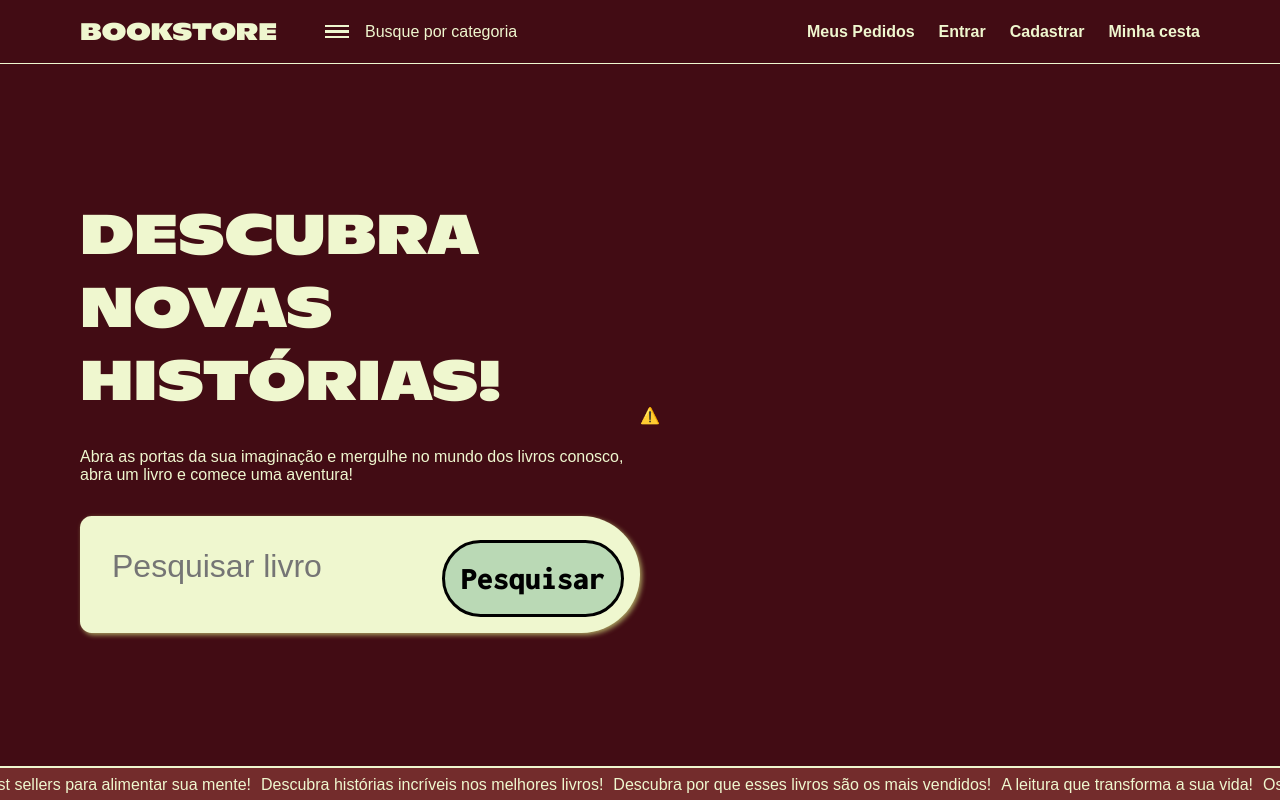
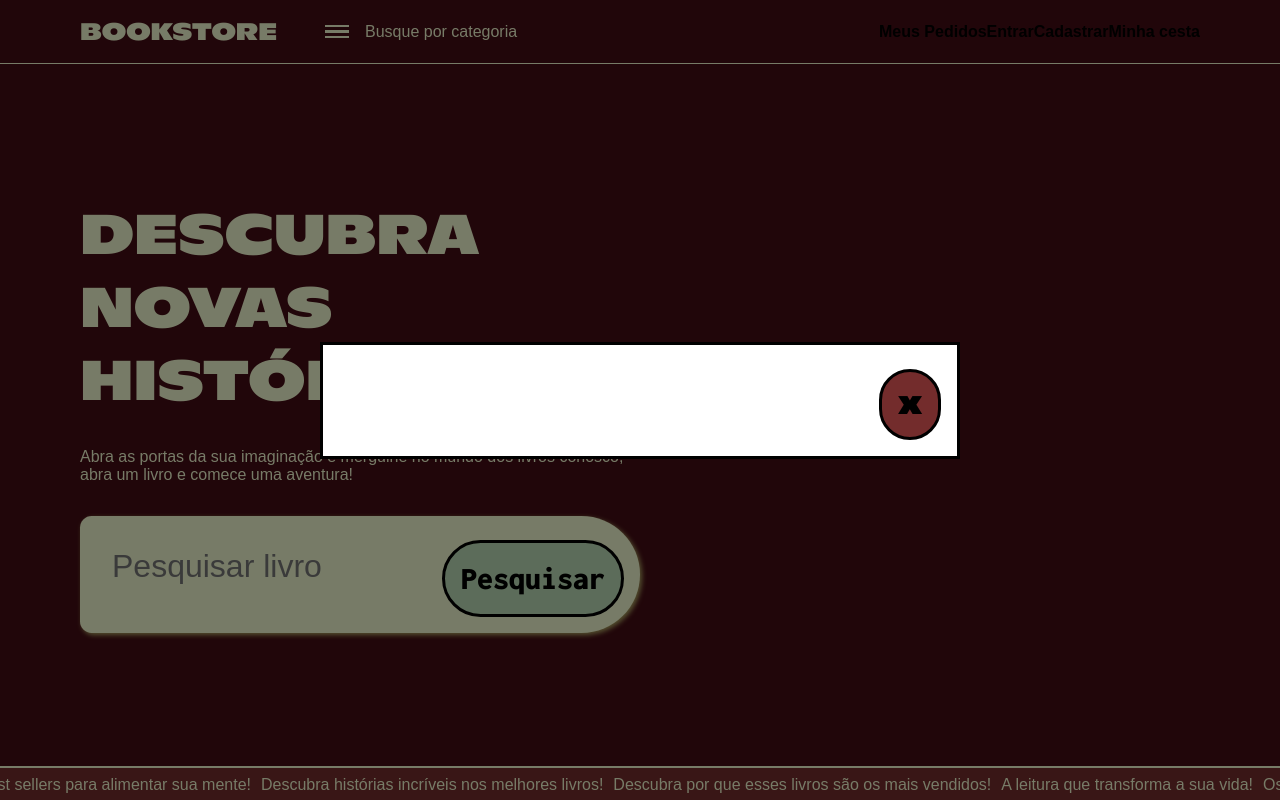
Before and after one commit to NerdyNetwork/backend-livraria, a React (Vite) app in the folder frontend/: page / in a window 1280 px wide. Both pictures are taken after a click on the element "Minha cesta". Shown: the top 800 px of the page. Built offline with nearby package versions, Linux system fonts and the light colour scheme; no server answers.

Commit message:
start to develop modal

```diff
--- a/frontend/src/components/Header/index.tsx
+++ b/frontend/src/components/Header/index.tsx
@@ -1,9 +1,13 @@
+import { useState } from "react";
 import styles from "./styles.module.scss";
 import { MenuIcon } from "../MenuIcon";
 import { Link, useNavigate } from "react-router-dom";
+import { Modal } from "../Modal";
 
 export const Header = () => {
   const navigate = useNavigate();
+
+  const [isModalOpen, setIsModalOpen] = useState(false);
 
   return (
     <div className={styles.container}>
@@ -18,8 +22,15 @@ export const Header = () => {
         <b>Meus Pedidos</b>
         <b onClick={() => navigate("/login")}>Entrar</b>
         <b onClick={() => navigate("/register")}>Cadastrar</b>
-        <b>Minha cesta</b>
+        <b onClick={() => setIsModalOpen(true)}>Minha cesta</b>
       </div>
+
+      {
+        isModalOpen &&
+        <Modal onClose={() => setIsModalOpen(false)}>
+
+        </Modal>
+      }
     </div>
   );
 };
--- /dev/null
+++ b/frontend/src/components/Modal/index.tsx
@@ -0,0 +1,26 @@
+import React, { useState } from 'react';
+import styles from './styles.module.scss';
+
+interface ModalProps {
+  onClose: () => void;
+  children: React.ReactNode;
+}
+
+export const Modal: React.FC<ModalProps> = ({ onClose, children }) => {
+  const closeModal = () => {
+    onClose();
+  };
+
+  return (
+    <div className={styles["modal"]}>
+      <div className={styles["modal-content"]}>
+        <div className={styles["header"]}>
+          <button className={styles["close-button"]} onClick={closeModal}>
+            X
+          </button>
+        </div>
+        {children}
+      </div>
+    </div>
+  );
+};
--- /dev/null
+++ b/frontend/src/components/Modal/styles.module.scss
@@ -0,0 +1,34 @@
+@import "../../sass/components.scss";
+@import "../../sass/variables.scss";
+
+.modal {
+  display: flex;
+  align-items: center;
+  justify-content: center;
+  position: fixed;
+  top: 0;
+  left: 0;
+  width: 100%;
+  height: 100%;
+  background-color: rgba(0, 0, 0, 0.5);
+  z-index: 999;
+
+  .modal-content {
+    background-color: #fff;
+    border: $border-config;
+    padding: 1rem;
+    max-width: $max-width;
+    width: $width;
+
+    .header {
+      display: flex;
+      justify-content: end;
+      width: 100%;
+    }
+
+    .close-button {
+      @extend .title-component;
+      background: $red;
+    }
+  }
+}
```
